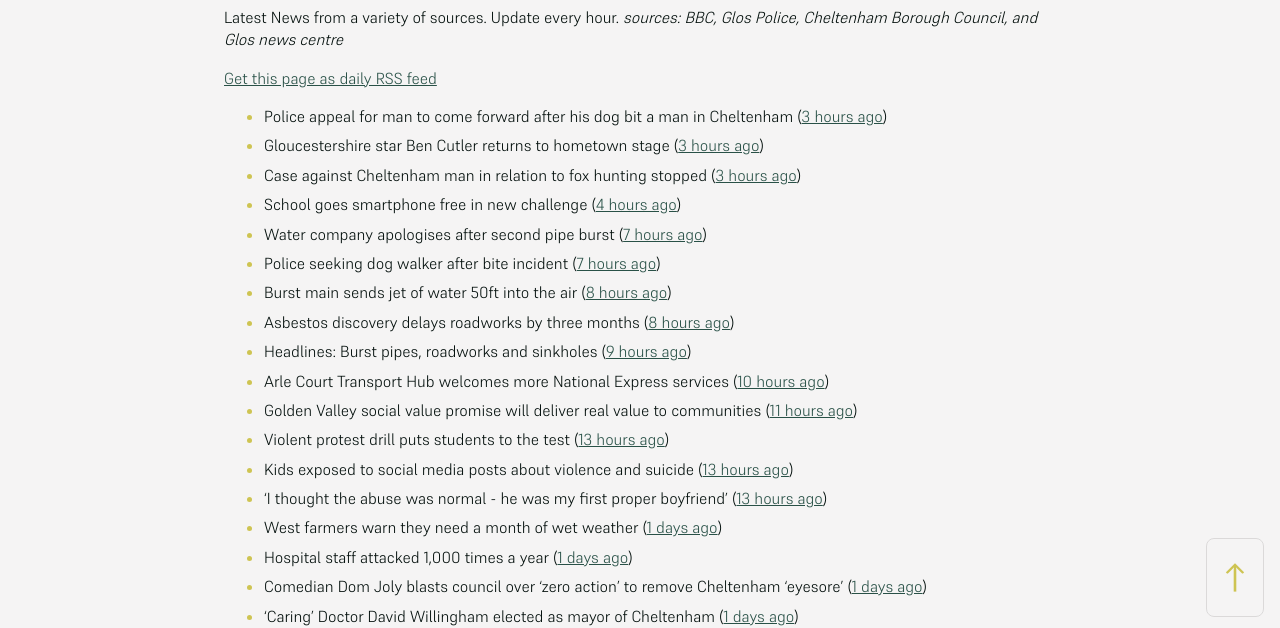
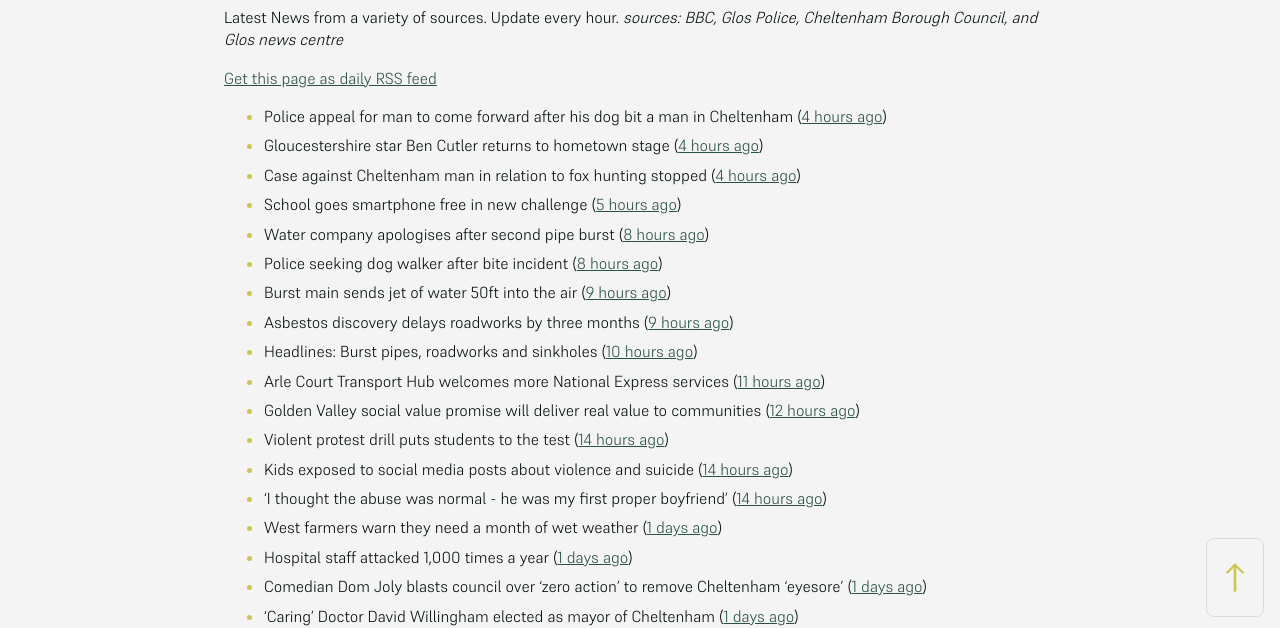
Before and after one commit to mat-0/cheltenham-open-data, a Jekyll site: the page built from _pages/news.md, in a window 1280 px wide. Shown: the part 267-895 px from the top of the page. Built offline with Jekyll 4.4.1, drawn with Linux system fonts in a browser that asks for light colours.

Commit message:
Updated 2025-05-15 19:57:48

```diff
--- a/_pages/news.md
+++ b/_pages/news.md
@@ -12,20 +12,20 @@ _sources: BBC, Glos Police, Cheltenham Borough Council, and Glos news centre_
 [Get this page as daily RSS feed](/daily.rss)
 
 <!-- news_marker starts -->
-- Police appeal for man to come forward after his dog bit a man in Cheltenham ([3 hours ago](https://gloucesternewscentre.co.uk/police-appeal-for-man-to-come-forward-after-his-dog-bit-a-man-in-cheltenham/))
-- Gloucestershire star Ben Cutler returns to hometown stage ([3 hours ago](https://gloucesternewscentre.co.uk/gloucestershire-star-ben-cutler-returns-to-hometown-stage/))
-- Case against Cheltenham man in relation to fox hunting stopped ([3 hours ago](https://gloucesternewscentre.co.uk/case-against-cheltenham-man-in-relation-to-fox-hunting-stopped/))
-- School goes smartphone free in new challenge ([4 hours ago](https://www.bbc.com/news/articles/cwy388p033eo))
-- Water company apologises after second pipe burst ([7 hours ago](https://www.bbc.com/news/articles/cn0g1jygjq1o))
-- Police seeking dog walker after bite incident ([7 hours ago](https://www.bbc.com/news/articles/cwy37dejxd0o))
-- Burst main sends jet of water 50ft into the air ([8 hours ago](https://www.bbc.com/news/articles/cd620lyqqnqo))
-- Asbestos discovery delays roadworks by three months ([8 hours ago](https://www.bbc.com/news/articles/c0j7158dyevo))
-- Headlines: Burst pipes, roadworks and sinkholes ([9 hours ago](https://www.bbc.com/news/articles/c3e51154k5vo))
-- Arle Court Transport Hub welcomes more National Express services ([10 hours ago](https://gloucesternewscentre.co.uk/arle-court-transport-hub-welcomes-more-national-express-services/))
-- Golden Valley social value promise will deliver real value to communities ([11 hours ago](https://www.cheltenham.gov.uk/news/article/3011/golden_valley_social_value_promise_will_deliver_real_value_to_communities))
-- Violent protest drill puts students to the test ([13 hours ago](https://www.bbc.com/news/articles/cp92nl2yne8o))
-- Kids exposed to social media posts about violence and suicide ([13 hours ago](https://www.bbc.com/news/articles/c0r1gpr0ezwo))
-- 'I thought the abuse was normal - he was my first proper boyfriend' ([13 hours ago](https://www.bbc.com/news/articles/czj47g8kkm9o))
+- Police appeal for man to come forward after his dog bit a man in Cheltenham ([4 hours ago](https://gloucesternewscentre.co.uk/police-appeal-for-man-to-come-forward-after-his-dog-bit-a-man-in-cheltenham/))
+- Gloucestershire star Ben Cutler returns to hometown stage ([4 hours ago](https://gloucesternewscentre.co.uk/gloucestershire-star-ben-cutler-returns-to-hometown-stage/))
+- Case against Cheltenham man in relation to fox hunting stopped ([4 hours ago](https://gloucesternewscentre.co.uk/case-against-cheltenham-man-in-relation-to-fox-hunting-stopped/))
+- School goes smartphone free in new challenge ([5 hours ago](https://www.bbc.com/news/articles/cwy388p033eo))
+- Water company apologises after second pipe burst ([8 hours ago](https://www.bbc.com/news/articles/cn0g1jygjq1o))
+- Police seeking dog walker after bite incident ([8 hours ago](https://www.bbc.com/news/articles/cwy37dejxd0o))
+- Burst main sends jet of water 50ft into the air ([9 hours ago](https://www.bbc.com/news/articles/cd620lyqqnqo))
+- Asbestos discovery delays roadworks by three months ([9 hours ago](https://www.bbc.com/news/articles/c0j7158dyevo))
+- Headlines: Burst pipes, roadworks and sinkholes ([10 hours ago](https://www.bbc.com/news/articles/c3e51154k5vo))
+- Arle Court Transport Hub welcomes more National Express services ([11 hours ago](https://gloucesternewscentre.co.uk/arle-court-transport-hub-welcomes-more-national-express-services/))
+- Golden Valley social value promise will deliver real value to communities ([12 hours ago](https://www.cheltenham.gov.uk/news/article/3011/golden_valley_social_value_promise_will_deliver_real_value_to_communities))
+- Violent protest drill puts students to the test ([14 hours ago](https://www.bbc.com/news/articles/cp92nl2yne8o))
+- Kids exposed to social media posts about violence and suicide ([14 hours ago](https://www.bbc.com/news/articles/c0r1gpr0ezwo))
+- 'I thought the abuse was normal - he was my first proper boyfriend' ([14 hours ago](https://www.bbc.com/news/articles/czj47g8kkm9o))
 - West farmers warn they need a month of wet weather ([1 days ago](https://www.bbc.com/news/articles/c331dj5x2kpo))
 - Hospital staff attacked 1,000 times a year ([1 days ago](https://www.bbc.com/news/articles/cjdznk3ve87o))
 - Comedian Dom Joly blasts council over ‘zero action’ to remove Cheltenham ‘eyesore’ ([1 days ago](https://gloucesternewscentre.co.uk/comedian-dom-joly-blasts-council-over-zero-action-to-remove-cheltenham-eyesore/))
```
Also changed, not shown: _data/flood.json (+5 -69 lines), index.md (+5 -5 lines).
